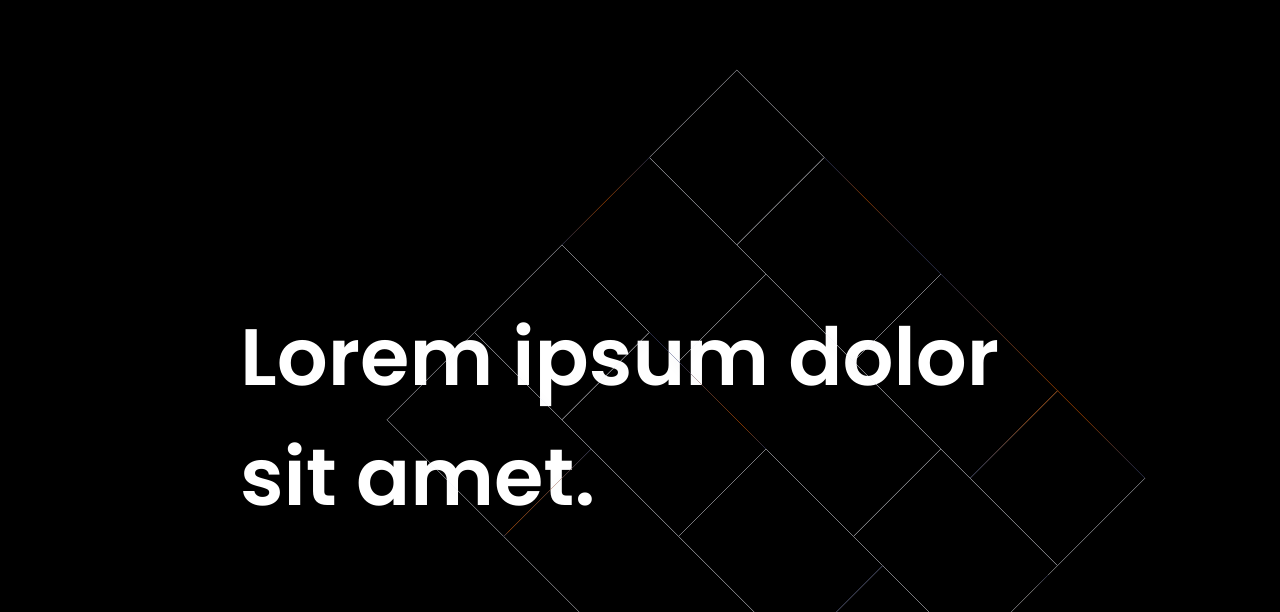
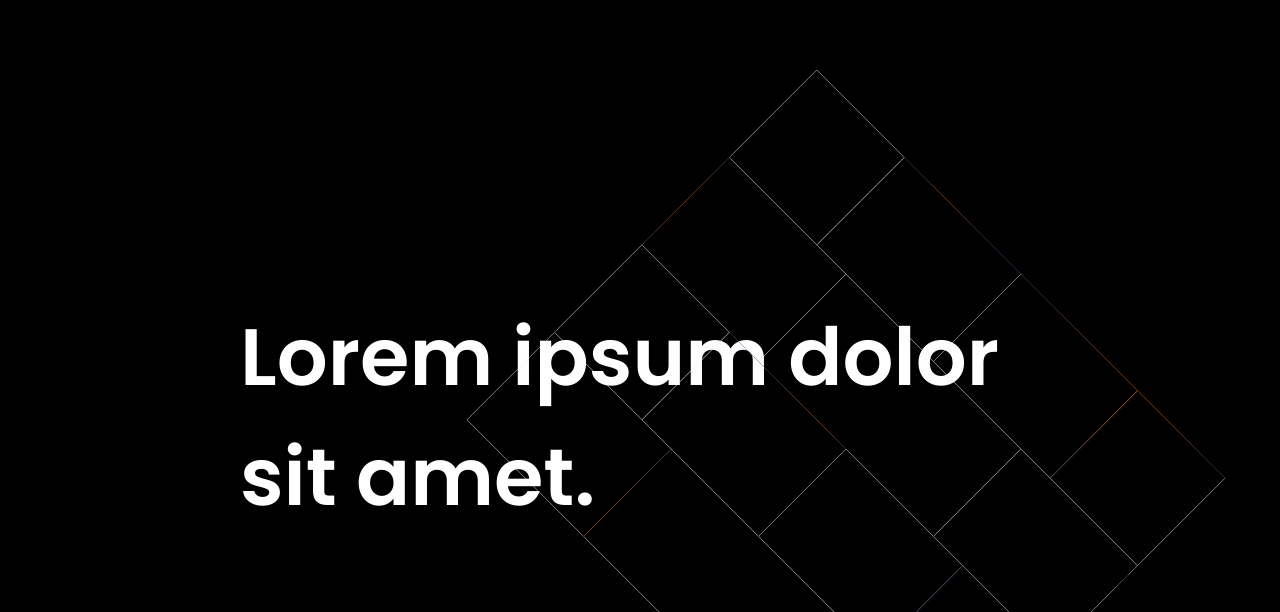
Before and after one commit to ponaitisblynaitis/project-portfolio, a plain HTML site: page index.html in a window 1280 px wide. Shown: the part 131-743 px from the top of the page. Drawn offline with Linux system fonts and the light colour scheme; a web font is replaced by a local one.

Commit message:
to be continued

```diff
--- a/assets/styles.css
+++ b/assets/styles.css
@@ -137,7 +137,7 @@ ul {
 
 .hero_img{
     position: absolute;
-    right: 130px;
+    right: 50px;
     top: 200px;
     filter: drop-shadow(0px 4px 4px rgba(0, 0, 0, 0.25));
 }
```
